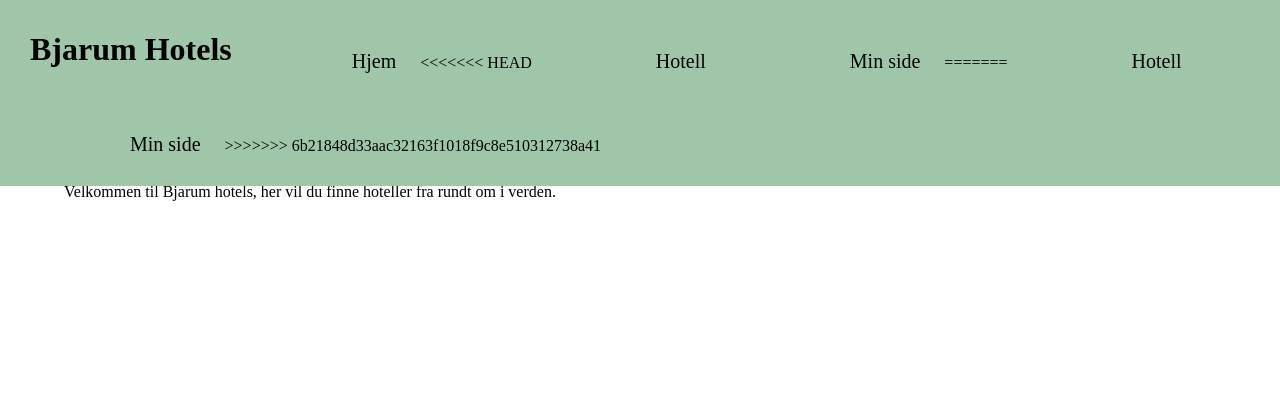
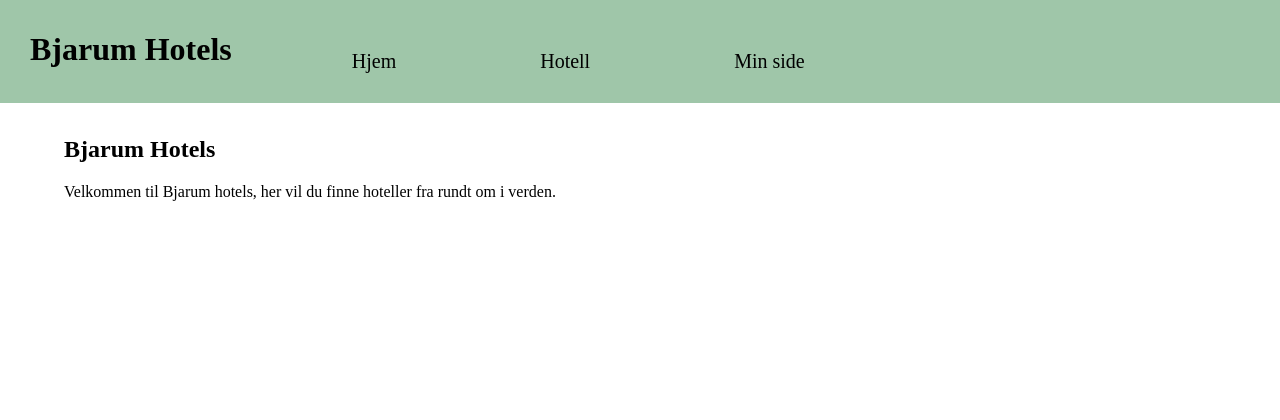
Before and after one commit to sindresorem/Eksamen-2018, a PHP site: page / in a window 1280 px wide. Shown: the top 420 px of the page. Run offline with PHP 8.4, Linux system fonts and the light colour scheme.

Commit message:
meg er konge

```diff
--- a/nettsted/finnHotell.php
+++ b/nettsted/finnHotell.php
@@ -28,8 +28,8 @@ include("start.html");
 			print("<form method='post' action='' id='finnHotellSkjema' name='finnHotellSkjema'>");
 			print("Sted <input type='text' value='$sted' id='sted' name='sted' readonly /><br/>");
 			print("Sted <input type='text' value='$hotellnavn' id='sted' name='sted' readonly /><br/>");
-			print("Hotellnavn <select name='hotellnavn' id='hotellnavn'>");
-				include("dynamiskeFunksjoner1.php"); listeboksHotellnavn();
+			print("Hotellnavn <select name='hotellmavn' id='hotellnavn'>");
+				include("dynamiskeFunksjoner1.php"); listeboksHotellnavn($sted);
 			print("</select> <br/>");
 			print("Sted <input type='text' value='$sted' id='sted' name='sted' readonly /><br/>");
 			print("<input type='submit' value='Hotell' id='finnHotellKnapp' name='finnHotellKnapp'>");
--- a/nettsted/start.html
+++ b/nettsted/start.html
@@ -11,13 +11,8 @@
 <h1>Bjarum Hotels</h1>
 
       <a href="index.php">Hjem</a>
-<<<<<<< HEAD
       <a href="finnHotell.php">Hotell</a>
       <a href="">Min side</a>
-=======
-      <a href="finnHotell2.php">Hotell</a>
-      <a href="logginn.php">Min side</a>
->>>>>>> 6b21848d33aac32163f1018f9c8e510312738a41
 </div>
 
 
```
Also changed, not shown: nettsted/dynamiskeFunksjoner1.php (+11 -3 lines).
